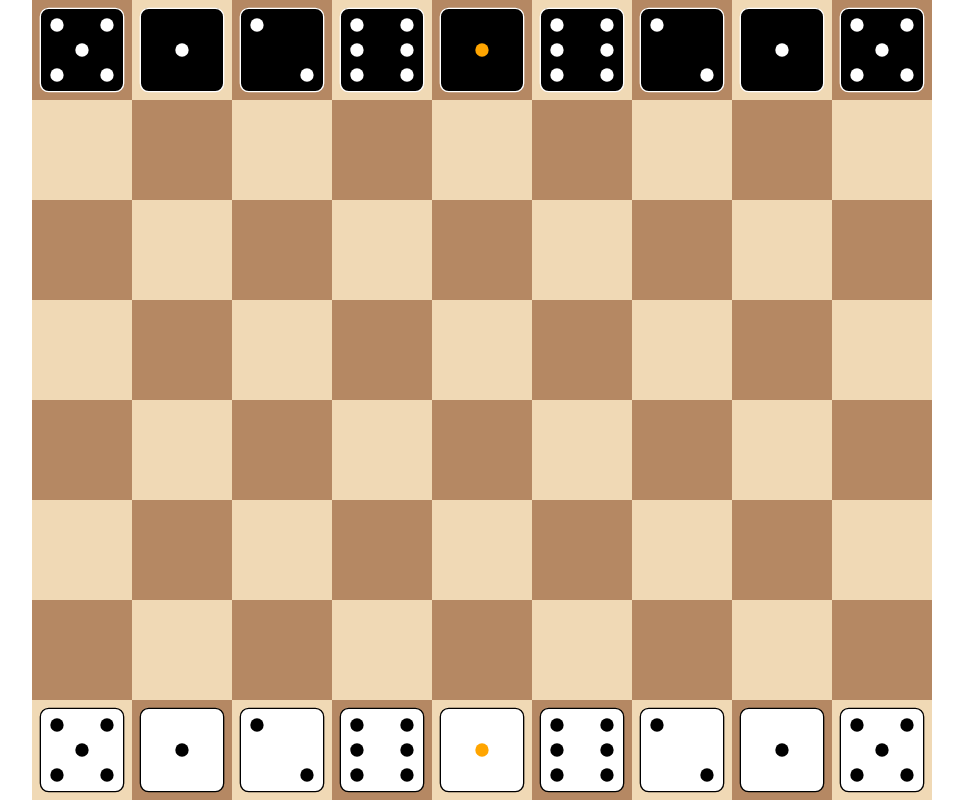
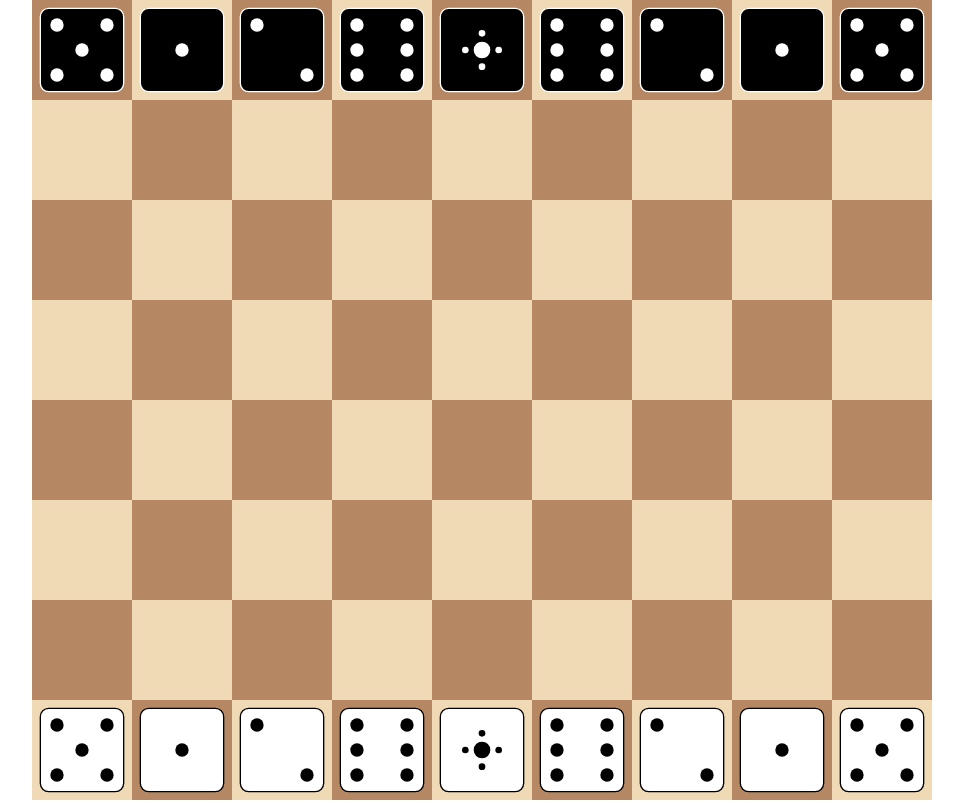
Before and after one commit to FinleyCooper/duell, a React (Vite) app: page / in a window 1280 px wide. Shown: the whole page, without its empty margins (158-1121 px from the left). Built offline with nearby package versions, Linux system fonts and the light colour scheme.

Commit message:
Retextured key piece

```diff
--- a/src/components/BoardElement/Dice/DieElement.tsx
+++ b/src/components/BoardElement/Dice/DieElement.tsx
@@ -19,11 +19,13 @@ const pipPositions: { [key: number]: number[][] } = {
     6: [[-150, -150], [-150, 0], [-150, 150], [150, -150], [150, 0], [150, 150]],
 };
 
+const keyPips: number[][] = [[0, 0], [0, -100], [0, 100], [-100, 0], [100, 0]];
+
 const DieElement: React.FC<DieProps> = ({ piece, style, onMouseDown, onMouseMove, onMouseUp }) => {
     const colour: string = piece.getColour() === Piece.WHITE ? "white" : "black";
     const topFace = piece.getTopFace();
-    const pips = pipPositions[topFace] || [];
     const isKey = piece.isKeyPiece();
+    const pips = isKey ? keyPips : (pipPositions[topFace] || []);
 
     return (
         <div style={style} onMouseDown={onMouseDown} onMouseUp={onMouseUp} onMouseMove={onMouseMove}>
@@ -31,8 +33,9 @@ const DieElement: React.FC<DieProps> = ({ piece, style, onMouseDown, onMouseMove
                 <rect x="-250" y="-250" width="500" height="500" rx="50" style={{ fill: colour, stroke: colour === "white" ? "black" : "white", strokeWidth: 8 }}/>
                 {pips.map(([cx, cy], i) => {
                     const isCenterPip = cx === 0 && cy === 0;
-                    const pipColour = isKey && isCenterPip ? "orange" : (colour === "white" ? "black" : "white");
-                    return <circle key={i} cx={cx} cy={cy} r={40} style={{ fill: pipColour }} />
+                    const pipColour = colour === "white" ? "black" : "white";
+                    const pipRadius = isKey ? (isCenterPip ? 50 : 20) : 40;
+                    return <circle key={i} cx={cx} cy={cy} r={pipRadius} style={{ fill: pipColour }} />
                 })}
             </svg>
         </div>
```
